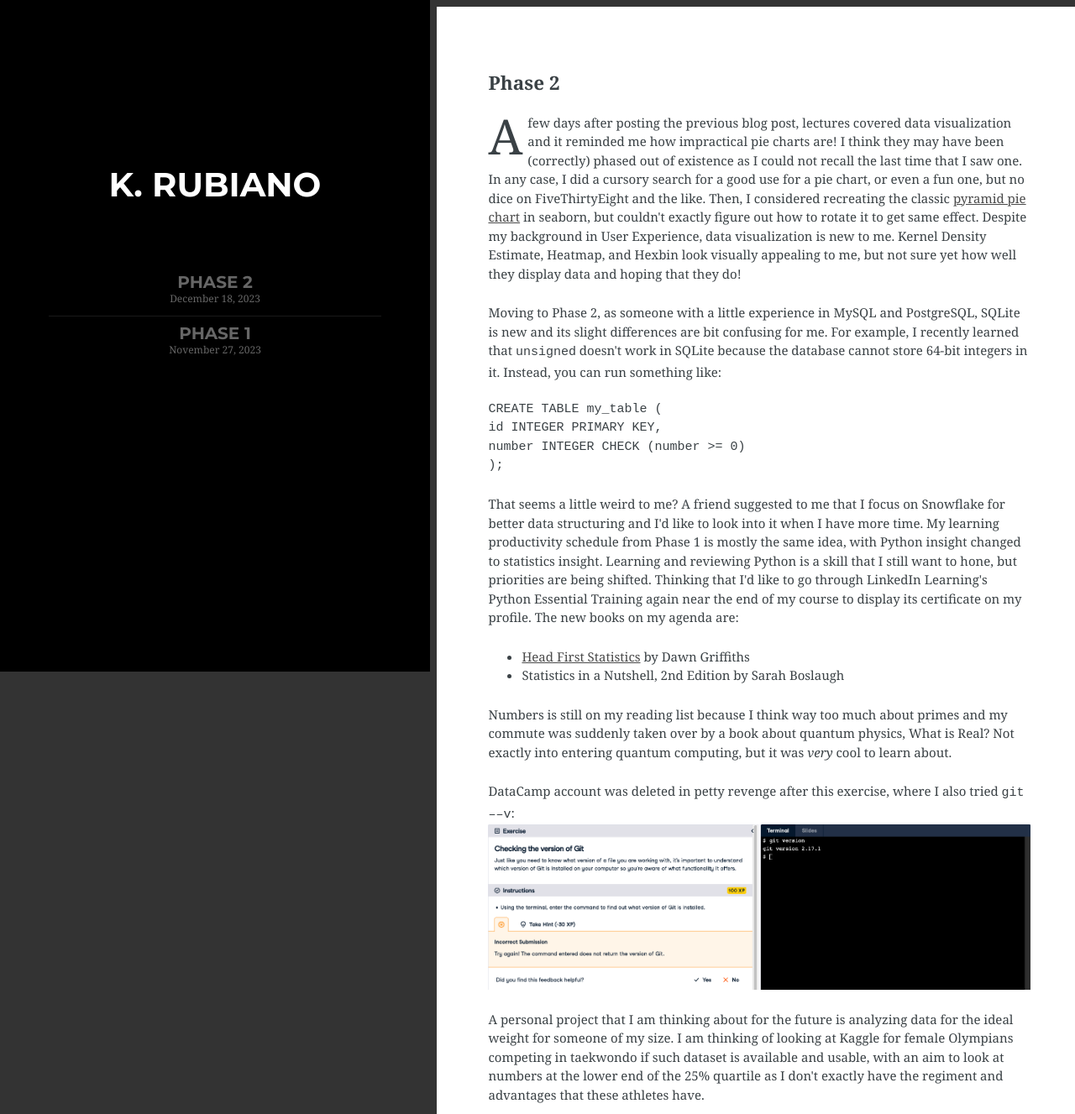
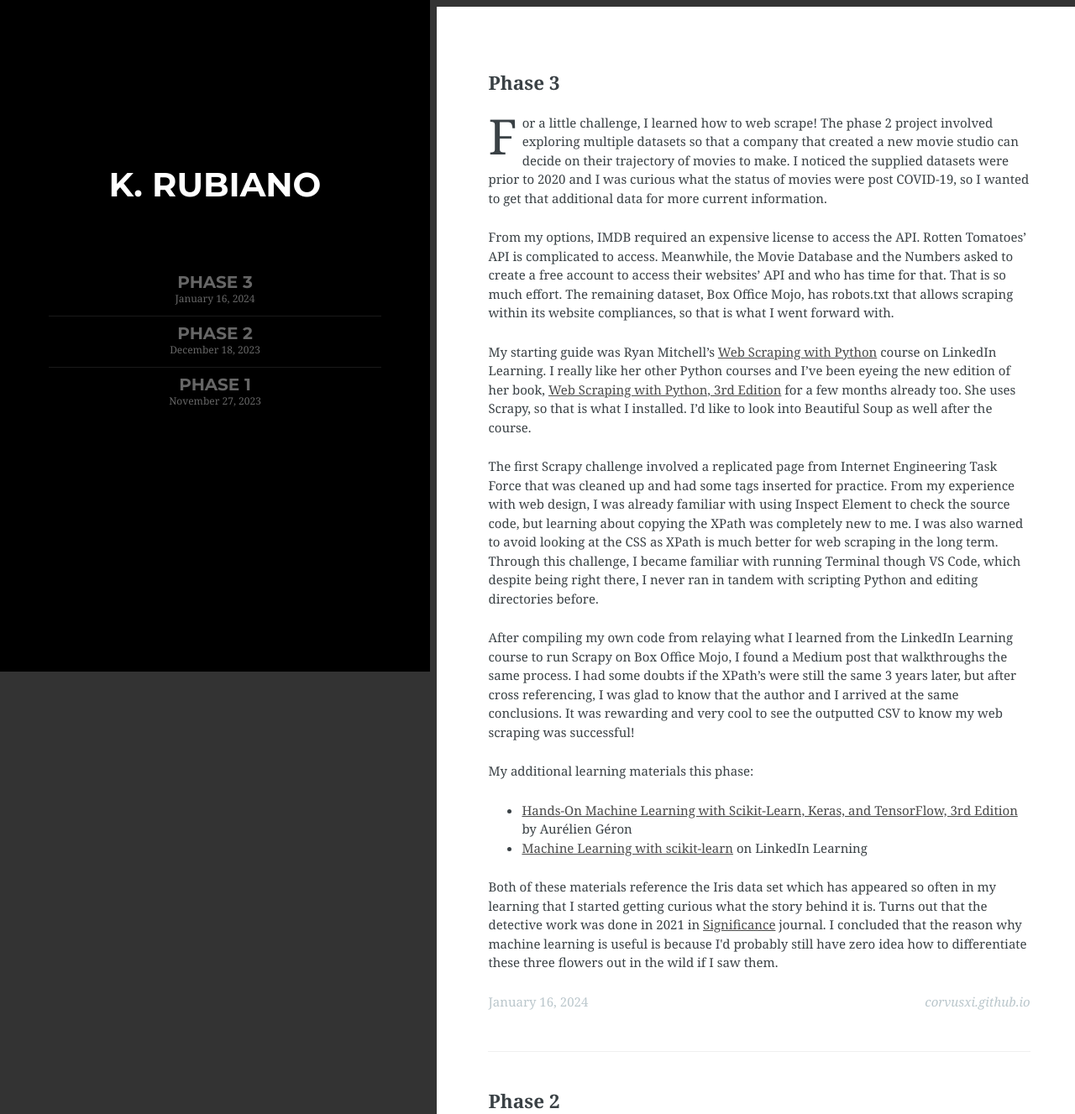
Before and after one commit to corvusxi/corvusxi.github.io, a plain HTML site: page index.html in a window 1280 px wide. Shown: the top 1327 px of the page at 84% size. Drawn offline with Linux system fonts and the light colour scheme; a web font is replaced by a local one.

Commit message:
Add files via upload
Phase 3 post.

```diff
--- a/index.html
+++ b/index.html
@@ -9,6 +9,7 @@
   <div class="centre">
     <h4>K. Rubiano</h4>
     <ul class="clearfix">
+      <li><h3><a href="#phase-3">Phase 3</a></h3><div class="date">January 16, 2024</div></li>
       <li><h3><a href="#phase-2">Phase 2</a></h3><div class="date">December 18, 2023</div></li>
       <li><h3><a href="#phase-1">Phase 1</a></h3><div class="date">November 27, 2023</div></li>
     </ul>
@@ -18,6 +19,39 @@
 <main>
 
 <article>
+
+  <h1><div id="phase-3">Phase 3</div></h1>
+<p>For a little challenge, I learned how to web scrape! The phase 2 project involved exploring multiple datasets so that a company that created a new movie studio can decide on their trajectory
+  of movies to make. I noticed the supplied datasets were prior to 2020 and I was curious what the status of movies were post COVID-19, so I wanted to
+  get that additional data for more current information.</p>
+<p>From my options, IMDB required an expensive license to access the API. Rotten Tomatoes’ API is complicated to access. Meanwhile, the Movie Database
+  and the Numbers asked to create a free account to access their websites’ API and who has time for that. That is so much effort. The remaining dataset,
+  Box Office Mojo, has robots.txt that allows scraping within its website compliances, so that is what I went forward with.</p>
+<p>My starting guide was Ryan Mitchell’s <a href=”https://www.linkedin.com/learning/web-scraping-with-python/how-to-learn-to-stop-worrying-and-love-the-bot?u=73722380” target=”new”>Web Scraping with Python</a> course on LinkedIn Learning. I really like her other Python courses and I’ve been eyeing the new edition of her book, <a href=”https://www.oreilly.com/library/view/web-scraping-with/9781098145347/” target=”new”>Web Scraping with Python, 3rd Edition</a> for a few months already too.
+  She uses Scrapy, so that is what I installed. I’d like to look into Beautiful Soup as well after the course.</p>
+<p>The first Scrapy challenge involved a replicated page from Internet Engineering Task Force that was cleaned up and had some tags inserted for
+  practice. From my experience with web design, I was already familiar with using Inspect Element to check the source code, but learning about copying
+  the XPath was completely new to me. I was also warned to avoid looking at the CSS as XPath is much better for web scraping in the long term. Through
+  this challenge, I became familiar with running Terminal though VS Code, which despite being right there, I never ran in tandem with
+  scripting Python and editing directories before.</p>
+<p>After compiling my own code from relaying what I learned from the LinkedIn Learning course to run Scrapy on Box Office Mojo, I found a Medium
+  post that walkthroughs the same process. I had some doubts if the XPath’s were still the same 3 years later, but after cross referencing, I was glad
+  to know that the author and I arrived at the same conclusions. It was rewarding and very cool to see the outputted CSV to know my web scraping was
+  successful!</p>
+
+<p>My additional learning materials this phase:<ul>
+<li><a href=”https://www.oreilly.com/library/view/hands-on-machine-learning/9781098125967/” target=”new”>Hands-On Machine Learning with Scikit-Learn, Keras, and TensorFlow, 3rd Edition</a> by Aurélien Géron</li>
+<li><a href=”https://www.linkedin.com/learning/machine-learning-with-scikit-learn/what-is-supervised-learning?u=73722380” target=”new”>Machine Learning with scikit-learn</a> on LinkedIn Learning</li>
+</ul></p>
+
+<p>Both of these materials reference the Iris data set which has appeared so often in my learning that I started getting curious what the story
+  behind it is. Turns out that the detective work was done in 2021 in <a href=”https://academic.oup.com/jrssig/article/18/6/26/7038520” target=”new>
+    Significance</a> journal. I concluded that the reason why machine learning is useful is because I'd probably still have zero idea how to
+    differentiate these three flowers out in the wild if I saw them.</p>
+<p class="post-end clearfix">January 16, 2024<span>corvusxi.github.io</span></p>
+</div>
+
+<hr>
 
 <h1><div id="phase-2">Phase 2</div></h1>
 <p>A few days after posting the previous blog post, lectures covered data visualization and it reminded me how impractical pie charts are! I think they may have been (correctly) phased out of existence
```
